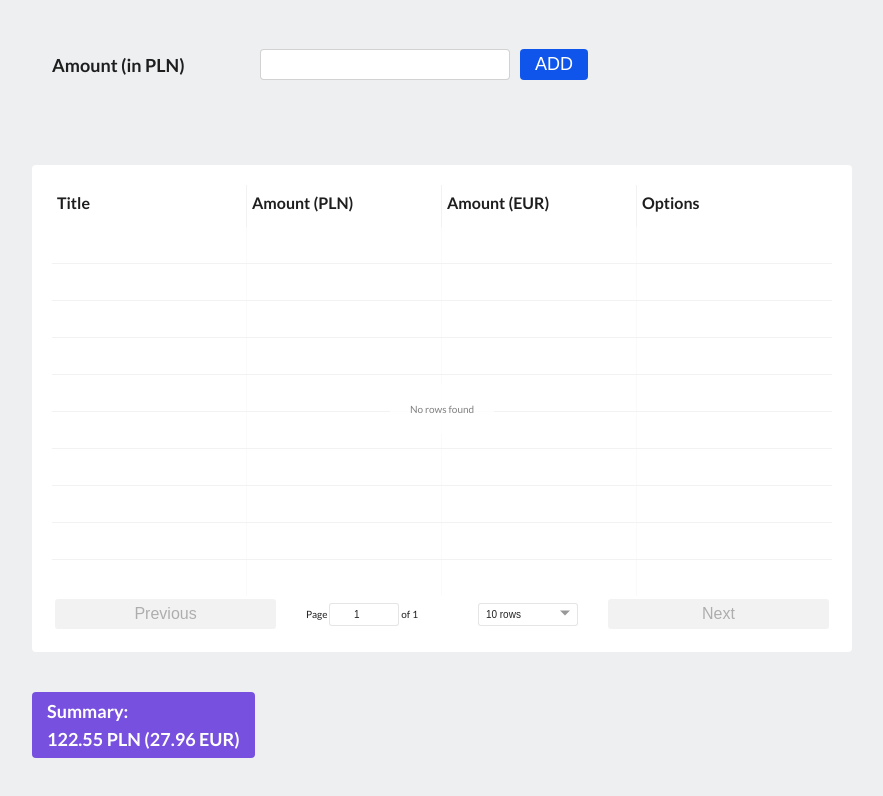
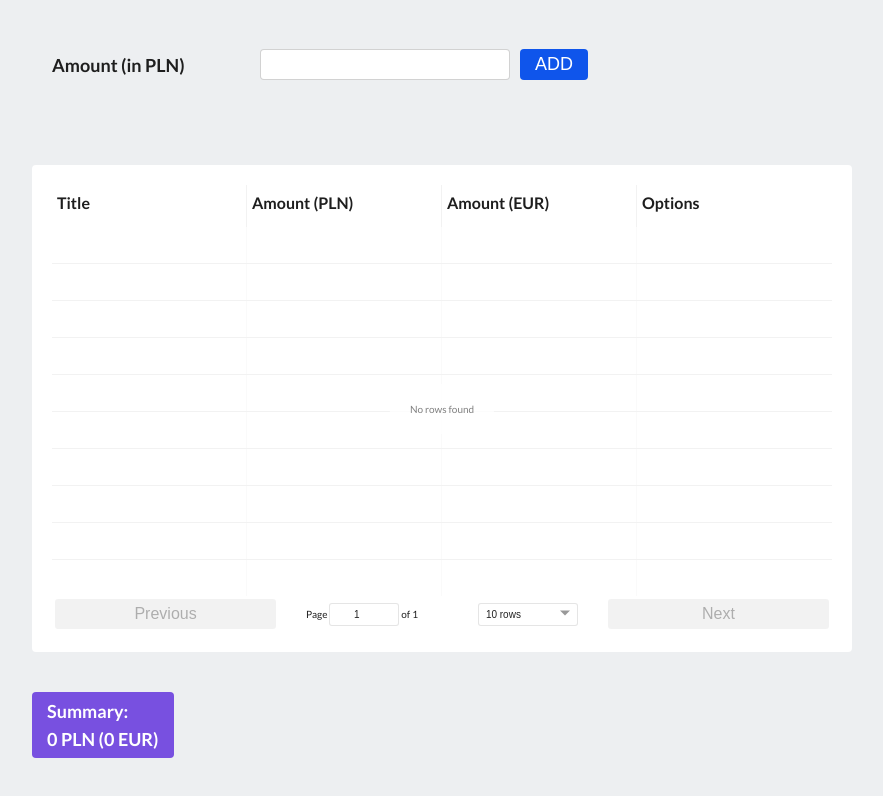
Before and after one commit to Erwin0917/listOfExpenses, a React (Create React App) app: page / in a window 1280 px wide. Shown: the part 262-1058 px from the top of the page, without its empty margins (198-1081 px from the left). Built offline with nearby package versions, Linux system fonts and the light colour scheme.

Commit message:
summary done

```diff
--- a/src/components/Summary.tsx
+++ b/src/components/Summary.tsx
@@ -1,12 +1,20 @@
+import { observer } from 'mobx-react';
 import React from 'react';
 import { SummaryStyles } from '../styles/Summary';
+import { CurrencyUtil } from '../utils/CurrencyUtil';
+import { ExpensesUtil } from '../utils/ExpensesUtil';
 
-const Summary = () => {
+const Summary = observer(() => {
+	const summaryPLN = ExpensesUtil.getSummaryInPLN();
+	const summaryEUR = parseFloat(CurrencyUtil.PLNtoEUR(summaryPLN).toFixed(2));
 	return (
 		<SummaryStyles>
-			<h2 className='Summary__title'>Summary:</h2> <p className='Summary__count'>122.55 PLN (27.96 EUR)</p>
+			<h2 className='Summary__title'>Summary:</h2>{' '}
+			<p className='Summary__count'>
+				{summaryPLN} PLN ({summaryEUR} EUR)
+			</p>
 		</SummaryStyles>
 	);
-};
+});
 
 export default Summary;
--- /dev/null
+++ b/src/utils/ExpensesUtil.ts
@@ -0,0 +1,13 @@
+import { IExpense } from '../interfaces/IExpense';
+import { M } from '../models/M';
+
+export class ExpensesUtil {
+	public static getSummaryInPLN = (): number => {
+		const expenses = M.store.getExpenses;
+		const summaryValue = expenses.reduce((prevExpenseAmount: number, currentExpense: IExpense): number => {
+			return prevExpenseAmount + currentExpense.amount;
+		}, 0);
+
+		return summaryValue;
+	};
+}
```
